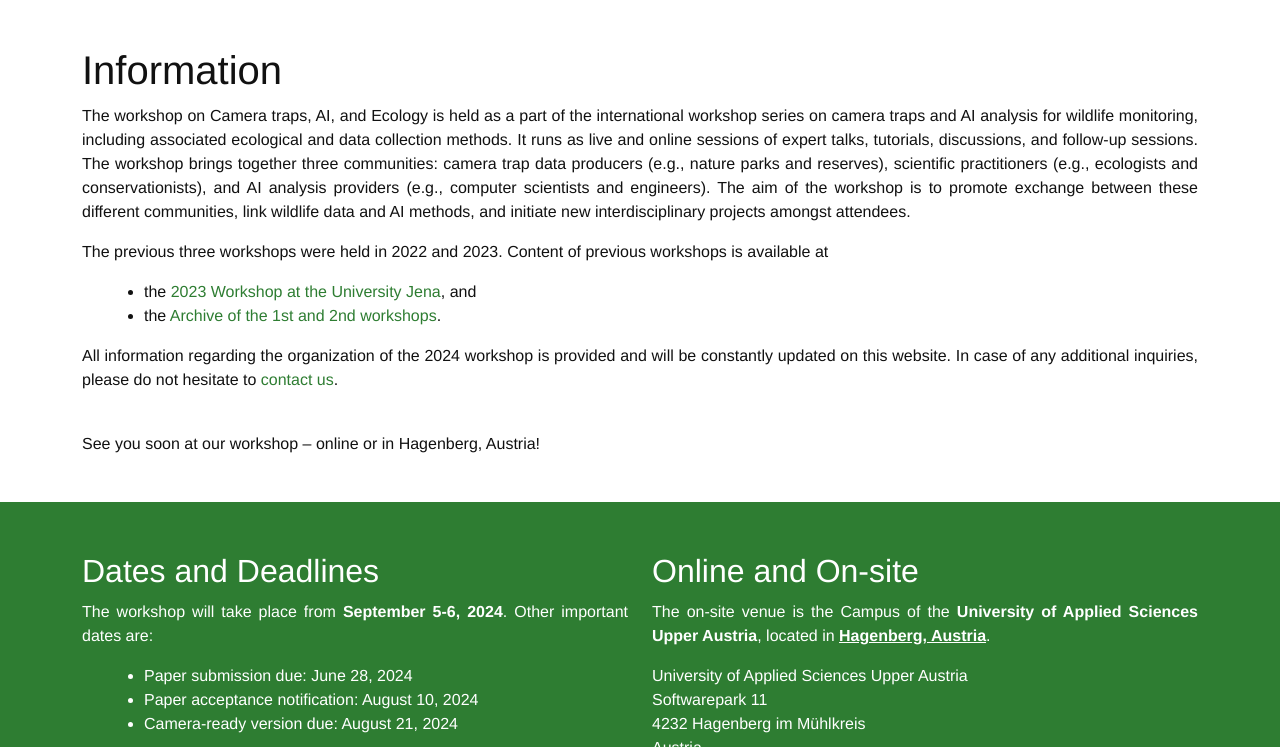
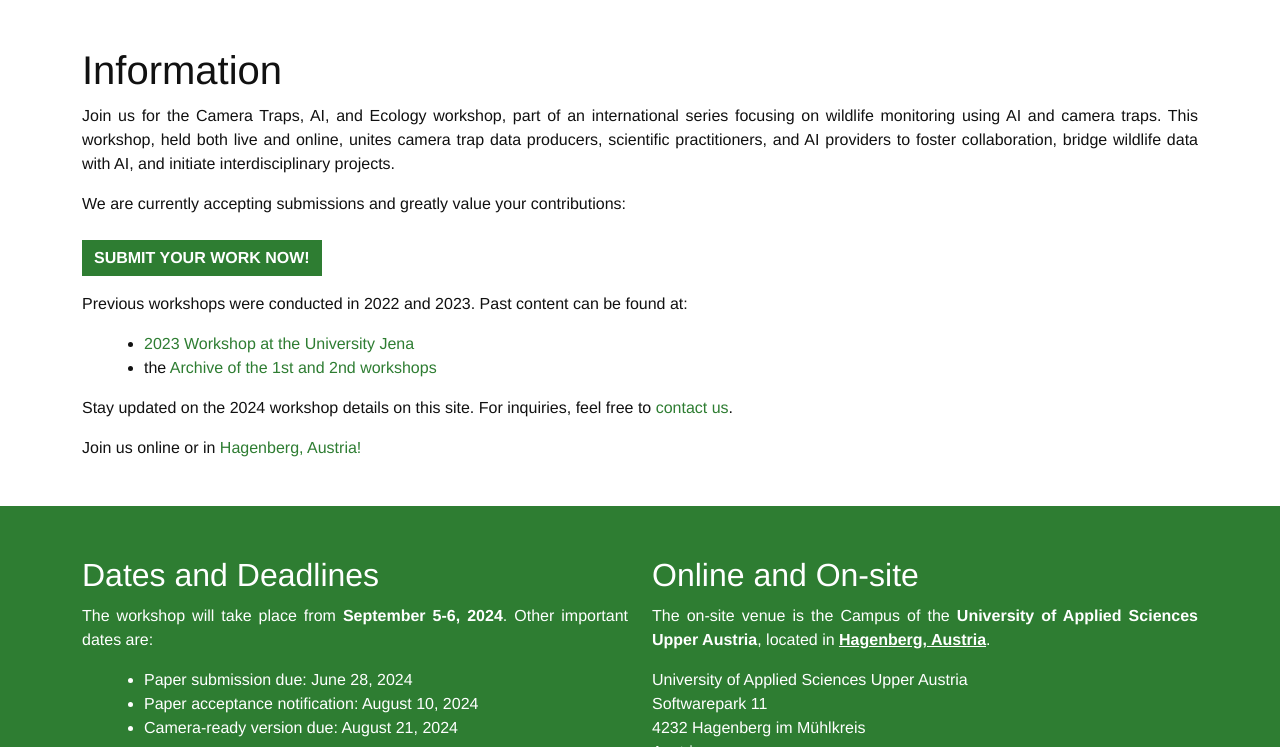
Before and after one commit to CamTrap2024/camtrap2024.github.io, a Jekyll site: the page built from index.markdown, in a window 1280 px wide and 900 px high, scrolled down 251 px, cut to the strip 153-900 px from the top of the window. Built offline with Jekyll 4.4.1, drawn with Linux system fonts in a browser that asks for light colours; some web fonts are replaced; comment, search, counter and statistics services are not loaded.

Commit message:
make submission prominent

```diff
--- a/index.markdown
+++ b/index.markdown
@@ -11,20 +11,24 @@ description: Homepage of the Camera Traps, AI, and Ecology Workshop 2024
             <div class="col-lg-12 col-md-12">
                 <h1>Information</h1>
                 <p class="text-justify">
-                    The workshop on Camera traps, AI, and Ecology is held as a part of the international workshop series on camera traps and AI analysis for wildlife monitoring, including associated ecological and data collection methods. It runs as live and online sessions of expert talks, tutorials, discussions, and follow-up sessions. The workshop brings together three communities: camera trap data producers (e.g., nature parks and reserves), scientific practitioners (e.g., ecologists and conservationists), and AI analysis providers (e.g., computer scientists and engineers). The aim of the workshop is to promote exchange between these different communities, link wildlife data and AI methods, and initiate new interdisciplinary projects amongst attendees.
+                    Join us for the Camera Traps, AI, and Ecology workshop, part of an international series focusing on wildlife monitoring using AI and camera traps. This workshop, held both live and online, unites camera trap data producers, scientific practitioners, and AI providers to foster collaboration, bridge wildlife data with AI, and initiate interdisciplinary projects.
+                </p>
+                <p class="bold">
+                    We are currently accepting submissions and greatly value your contributions: <br/> <br/>
+                    <!-- button submit your work-->
+                    <a href="{{ site.baseurl }}/calls" class="btn btn-primary">Submit your work now!</a>
                 </p>
                 <p>
-                The previous three workshops were held in 2022 and 2023. Content of previous workshops is available at
+                Previous workshops were conducted in 2022 and 2023. Past content can be found at:
                 <ul>
-                    <li>the <a href="https://inf-cv.uni-jena.de/camtrap-ws/">2023 Workshop at the University Jena</a>, and </li>
-                    <li>the <a href="https://camtrapai.github.io/indexold.html">Archive of the 1st and 2nd workshops</a>.</li>
+                    <li><a href="https://inf-cv.uni-jena.de/camtrap-ws/">2023 Workshop at the University Jena</a> </li>
+                    <li>the <a href="https://camtrapai.github.io/indexold.html">Archive of the 1st and 2nd workshops</a></li>
                 </ul>
                 </p>
                 <p>
-                    All information regarding the organization of the 2024 workshop is provided and will be constantly updated on this website. In case of any additional inquiries, please do not hesitate to <a href="#contact">contact us</a>.
+                    Stay updated on the 2024 workshop details on this site. For inquiries, feel free to <a href="#contact">contact us</a>.
                 </p>
-                <br/>
-                <p>See you soon at our workshop &ndash; online or in Hagenberg, Austria!</p>
+                <p>Join us online or in <a href="#contact-map">Hagenberg, Austria!</a></p>
             </div>
         </div>
     </div>
```
